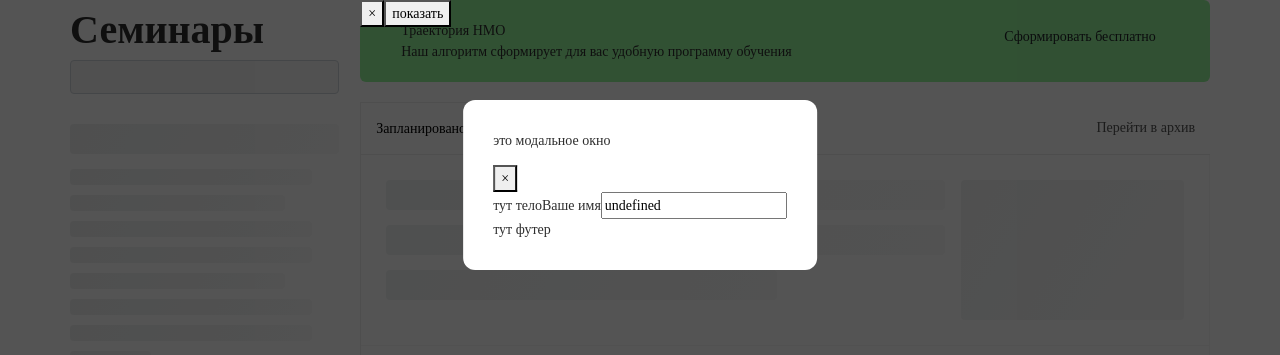
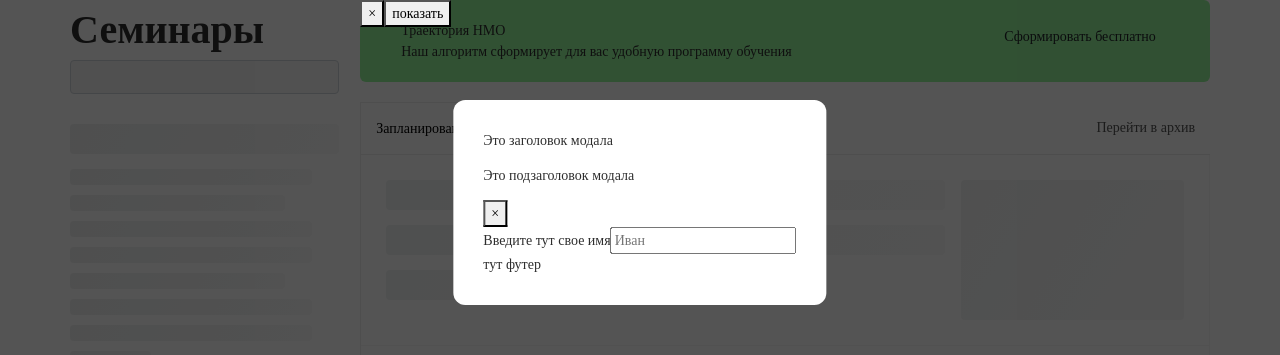
Before and after one commit to MrRedHand/Medobr-seminars-page, a React (Create React App) app: page / in a window 1280 px wide. Shown: the top 355 px of the page. Built offline with nearby package versions, Linux system fonts and the light colour scheme.

Commit message:
Пропсы модала

```diff
--- a/src/App.js
+++ b/src/App.js
@@ -15,7 +15,13 @@ export default function App() {
               <Sidebar jsonData={jsonData}/>
           </div>
           <div className='col-lg-9'>
-          <Modal>это модальное окно</Modal>
+              <Modal
+                title={'Это заголовок модала'}
+                subtitle={'Это подзаголовок модала'}
+                name={true}
+                nameDescr={'Введите тут свое имя'}
+                namePlaceholder={'Иван'}
+              />
               <TrajectoryBanner />
               <SeminarsList jsonData={jsonData} />
           </div>
--- a/src/components/Modal/Modal.jsx
+++ b/src/components/Modal/Modal.jsx
@@ -1,4 +1,5 @@
 import React, { useEffect, useState } from 'react';
+import PropTypes from 'prop-types';
 import st from './modal.module.css';
 import Input from '../input/input';
 
@@ -50,13 +51,19 @@ const Modal = (props) => {
             <span className={st.modal__backdrop} onClick={() => closeModal()}></span>
             <div className={st.modal__content}>
                 <div className="modal__header">
-                    <p>{props.children}</p>
-
+                    <p>{props.title}</p>
+                    <p>{props.subtitle}</p>
                     <button onClick={() => closeModal()}>&times;</button>
                 </div>
                 <div className="modal__body">
-                    тут тело
-                    <Input type='text' spanDescription='Ваше имя'/>
+                    {
+                        props.name === true ?
+                        <Input type='text'
+                        spanDescription={props.nameDescr}
+                        placeholder={props.namePlaceholder}
+                        /> : ''
+                    }
+
                 </div>
                 <div className="modal__footer">
                     тут футер
@@ -67,4 +74,12 @@ const Modal = (props) => {
     )
 }
 
+Modal.propTypes = {
+    title: PropTypes.string,
+    subtitle: PropTypes.string,
+    name: PropTypes.bool,
+    nameDescr: PropTypes.string,
+    namePlaceholder: PropTypes.string,
+}
+
 export default Modal;
--- a/src/components/input/input.jsx
+++ b/src/components/input/input.jsx
@@ -1,8 +1,11 @@
-import React from 'react'
+import React, { useEffect } from 'react'
 import PropTypes from 'prop-types';
 import st from './input.module.css'
 
 const Input = (props) => {
+
+
+
     return (
         <label className={`${props.labelClass}`}>
             <span
@@ -14,7 +17,7 @@ const Input = (props) => {
                 placeholder={`${props.placeholder}`}
                 type={`${props.type}`}
                 name={`${props.name}`}
-                value={`${props.value}`} />
+                />
         </label>
     )
 }
```
